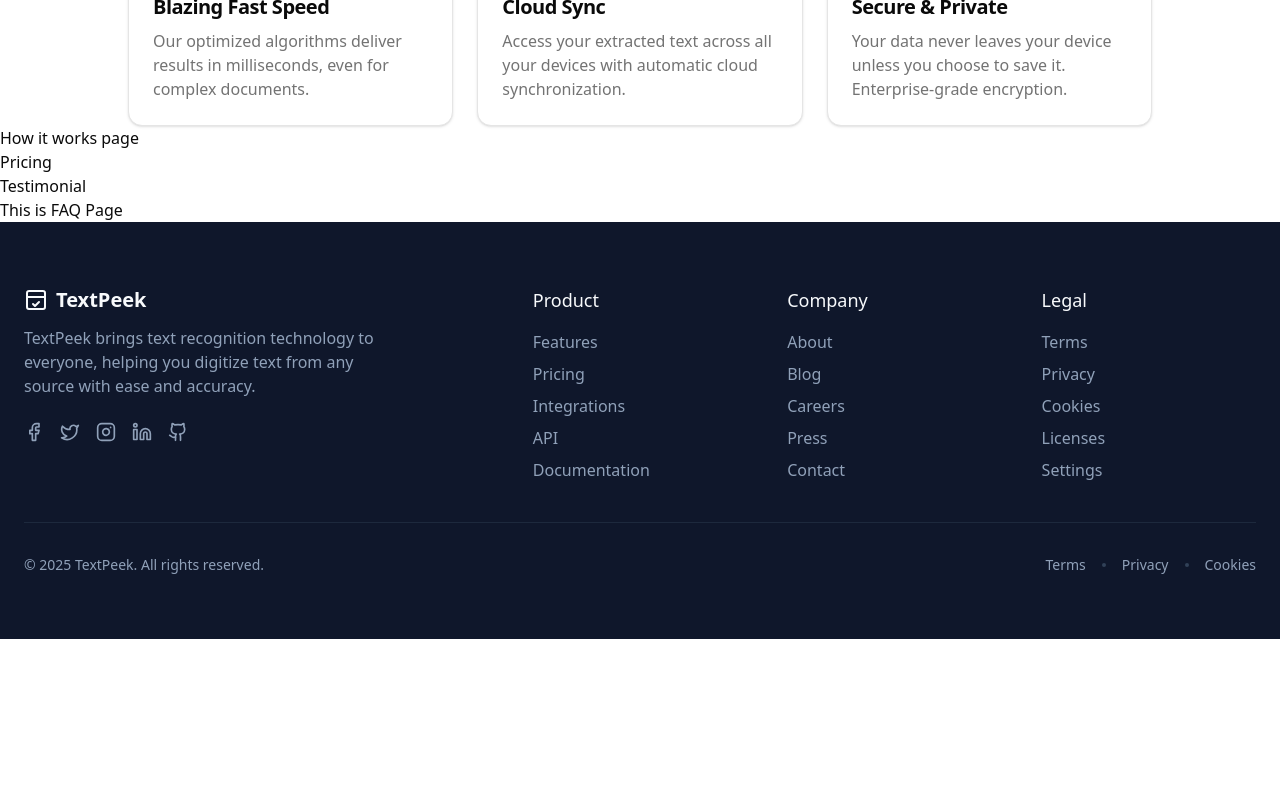
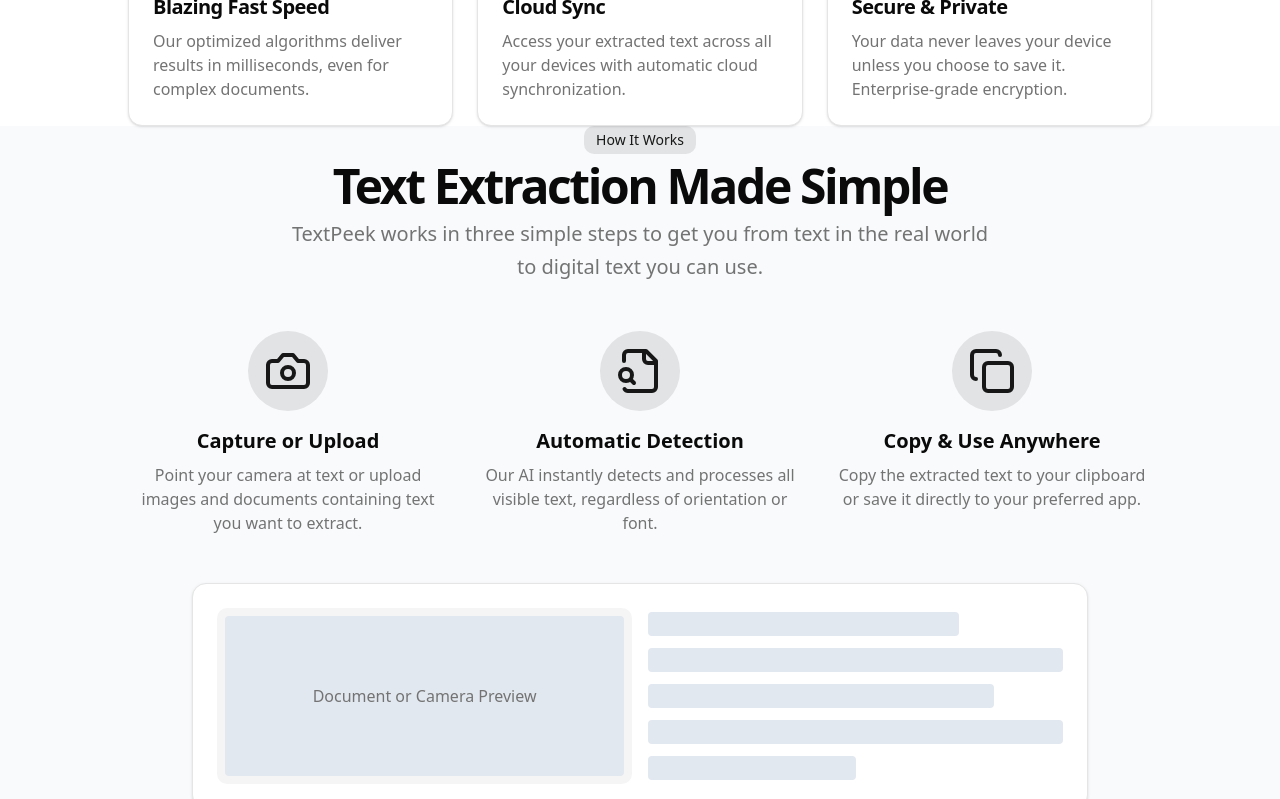
Before and after one commit to Code-With-Anthony/LiveTextScanner, a React (Vite) app: page / in a window 1280 px wide. Shown: the part 980-1779 px from the top of the page. Before the commit the page ends 1619 px from the top, so only its background shows below. Built offline with nearby package versions, Linux system fonts and the light colour scheme.

Commit message:
How it work page

```diff
--- a/src/components/HowItWorks.tsx
+++ b/src/components/HowItWorks.tsx
@@ -1,5 +1,76 @@
+import { Camera, Copy, FileSearch } from "lucide-react";
+
 const HowItWorks = () => {
-  return <h1>How it works page</h1>;
+  const steps = [
+    {
+      icon: <Camera className="h-12 w-12 text-primary" />,
+      title: "Capture or Upload",
+      description:
+        "Point your camera at text or upload images and documents containing text you want to extract.",
+    },
+    {
+      icon: <FileSearch className="h-12 w-12 text-primary" />,
+      title: "Automatic Detection",
+      description:
+        "Our AI instantly detects and processes all visible text, regardless of orientation or font.",
+    },
+    {
+      icon: <Copy className="h-12 w-12 text-primary" />,
+      title: "Copy & Use Anywhere",
+      description:
+        "Copy the extracted text to your clipboard or save it directly to your preferred app.",
+    },
+  ];
+
+  return (
+    <section id="how-it-works" className="section-padding bg-slate-50">
+      <div className="container px-4 md:px-6">
+        <div className="flex flex-col items-center justify-center space-y-4 text-center">
+          <div className="space-y-2">
+            <div className="inline-block rounded-lg bg-primary/10 px-3 py-1 text-sm text-primary">
+              How It Works
+            </div>
+            <h2 className="text-3xl font-bold tracking-tighter sm:text-4xl md:text-5xl">
+              Text Extraction Made Simple
+            </h2>
+            <p className="mx-auto max-w-[700px] text-muted-foreground md:text-xl/relaxed lg:text-base/relaxed xl:text-xl/relaxed">
+              TextPeek works in three simple steps to get you from text in the
+              real world to digital text you can use.
+            </p>
+          </div>
+        </div>
+        <div className="mx-auto grid max-w-5xl grid-cols-1 gap-8 md:grid-cols-3 pt-12">
+          {steps.map((step, index) => (
+            <div key={index} className="flex flex-col items-center text-center">
+              <div className="mb-4 rounded-full bg-primary/10 p-4">
+                {step.icon}
+              </div>
+              <h3 className="text-xl font-bold">{step.title}</h3>
+              <p className="mt-2 text-muted-foreground">{step.description}</p>
+            </div>
+          ))}
+        </div>
+        <div className="mt-12 flex justify-center">
+          <div className="rounded-xl border bg-card p-6 shadow-sm max-w-4xl w-full">
+            <div className="flex flex-col md:flex-row items-center space-y-4 md:space-y-0 md:space-x-4">
+              <div className="rounded-lg bg-muted p-2 md:w-1/2">
+                <div className="h-40 bg-slate-200 rounded flex items-center justify-center text-muted-foreground">
+                  Document or Camera Preview
+                </div>
+              </div>
+              <div className="md:w-1/2 space-y-3 w-full">
+                <div className="h-6 w-3/4 bg-slate-200 rounded"></div>
+                <div className="h-6 w-full bg-slate-200 rounded"></div>
+                <div className="h-6 w-5/6 bg-slate-200 rounded"></div>
+                <div className="h-6 w-full bg-slate-200 rounded"></div>
+                <div className="h-6 w-1/2 bg-slate-200 rounded"></div>
+              </div>
+            </div>
+          </div>
+        </div>
+      </div>
+    </section>
+  );
 };
 
 export default HowItWorks;
```
